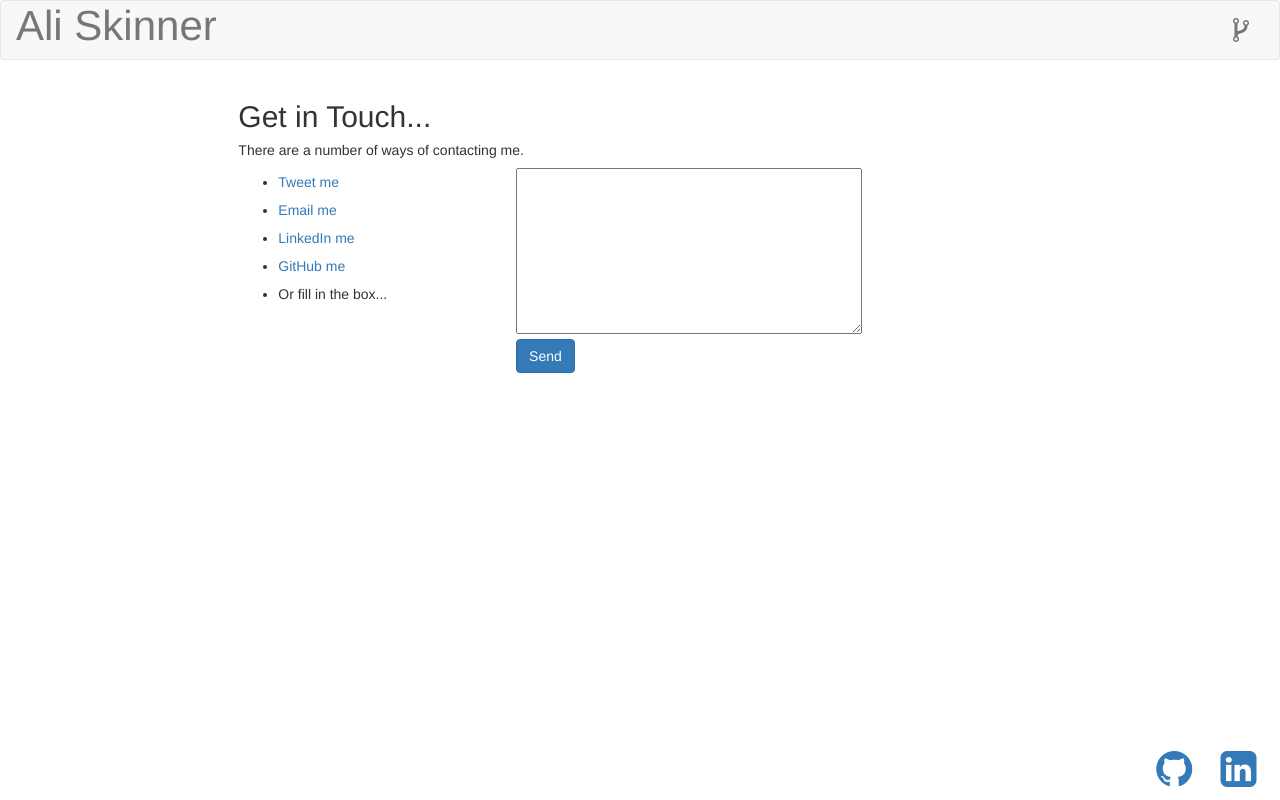
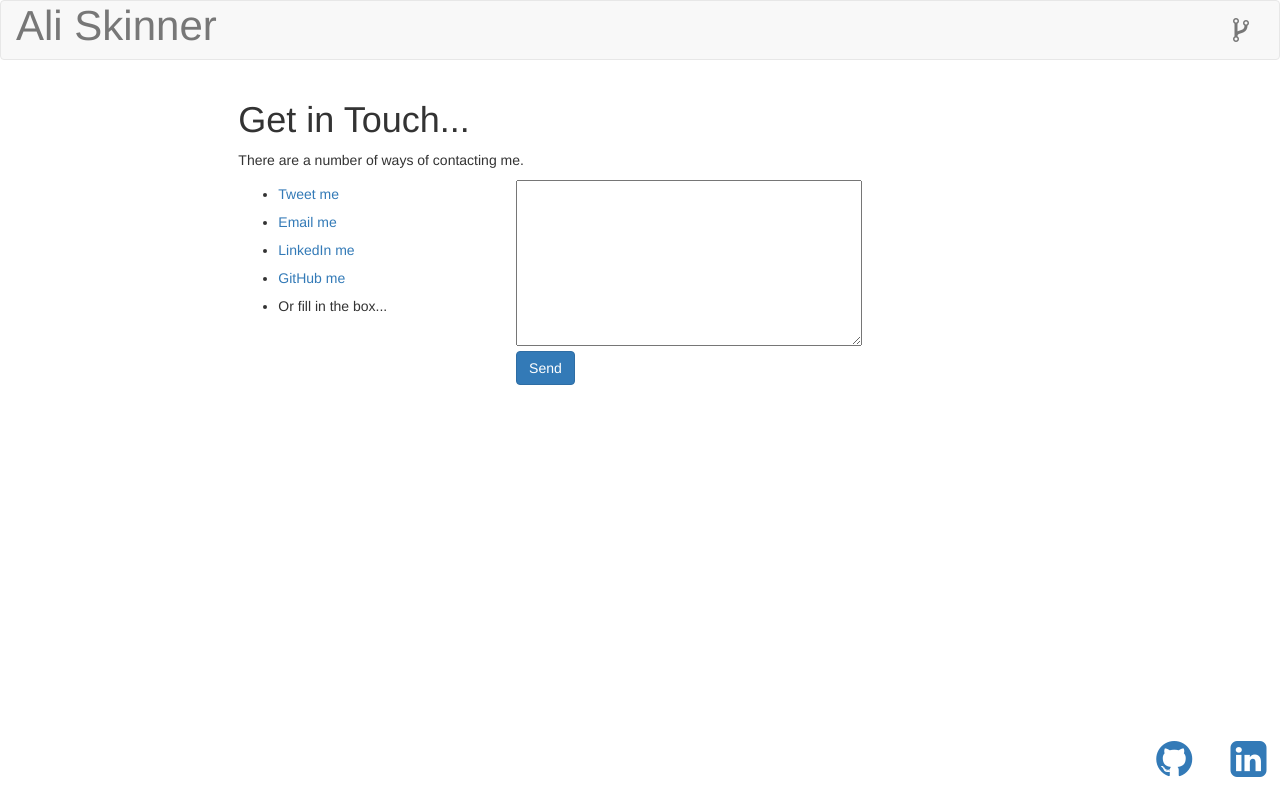
Before and after one commit to AliSkinner/personal_site, a Django app: template templates/homepage/contact.html in a window 1280 px wide. Run offline with Django 3.2, Linux system fonts and the light colour scheme; the template is opened without the code that fills it, so the values that code supplies are empty; style sheets or scripts are compiled from the project's sources; some libraries are stand-ins or nearby versions.

Commit message:
more semantic html

```diff
--- a/homepage/static/homepage/css/homepage.css
+++ b/homepage/static/homepage/css/homepage.css
@@ -1 +1 @@
-.main-upper{font-size:1.2em;padding:4em 15px}.main-upper img{border-radius:100%;width:100%}.main-upper .strap-line{text-align:center}#nav-list{font-size:1.5em;padding-top:3em}#nav-list ul{border-right:1px dashed #283018}#nav-list ul li{line-height:2;text-align:center}#nav-list ul li:hover{color:#aa863a;background-color:rgba(40,48,24,0.1)}.block-text{padding:3em 2em 5em;text-align:center}@media (min-width:992px){.strap-line{padding-top:3em}}.contact ul,.contact form{display:inline-block}.contact ul{padding-right:5em;line-height:2}.contact .message-success{display:inline-block;padding-left:2em}.project-tile img{width:100%}.modal-content{text-align:center}.modal-content .github-link,.modal-content .project-link{font-size:2em}.navbar-header .navbar-brand{font-size:3em}#fork{font-size:2em}.nav.navbar-nav a{font-size:1.2em}.main-footer{font-size:3em}.main-footer a{padding:0 .2em}#the-footer{position:fixed;bottom:0;width:100%}.full-width{width:100% !important}
+.main-upper{font-size:1.2em;padding:4em 15px}.main-upper img{border-radius:100%;width:100%}.main-upper .strap-line{text-align:center}#nav-list{font-size:1.5em;padding-top:3em}#nav-list ul{border-right:1px dashed #283018}#nav-list ul li{line-height:2;text-align:center}#nav-list ul li:hover{color:#aa863a;background-color:rgba(40,48,24,0.1)}.block-text{padding:3em 2em 5em;text-align:center}@media (min-width:992px){.strap-line{padding-top:2em}}.contact ul,.contact form{display:inline-block}.contact ul{padding-right:5em;line-height:2}.contact .message-success{display:inline-block;padding-left:2em}.project-tile{margin-bottom:15px}.project-tile img{width:100%;background-color:#000}.project-tile img:hover{opacity:.8}.modal-content{text-align:center}.modal-content .github-link,.modal-content .project-link{font-size:2em}.navbar-header .navbar-brand{font-size:3em}#fork{font-size:2em}.nav.navbar-nav a{font-size:1.2em}.main-footer{position:fixed;bottom:0;width:100%;font-size:3em}.main-footer a{padding:0 .2em}.main-footer a:hover{opacity:.8}.full-width{width:100% !important}
--- a/homepage/static/homepage/js/homepage.js
+++ b/homepage/static/homepage/js/homepage.js
@@ -1,18 +1,6 @@
 $(document).ready(function(){
 
-  // $('#email-me-form').submit(function(e){
-  //   e.preventDefault()
-  //
-  //   $.post('/email_me/', $(this).serialize(), function(response){
-  //     if (response == 'success' ){
-  //       $('[name="email-me-message"]').val('')
-  //       $('button').after('<h4 class="message-success">Message Sent. Thanks!</h4>')
-  //     } else {
-  //       console.log(response)
-  //     }
-  //   })
-  //   return false
-  // })
+  $('#fork').tooltip()
 
   $('.project-tile').on('click', function(){
     var project = $(this)
--- a/homepage/static/homepage/less/homepage.less
+++ b/homepage/static/homepage/less/homepage.less
@@ -41,7 +41,7 @@
 
 @media (min-width:@screen-md-min) {
   .strap-line {
-    padding-top :3em;
+    padding-top : 2em;
   }
 }
 
@@ -61,8 +61,13 @@
 }
 
 .project-tile {
+  margin-bottom: 15px;
   img {
     width:100%;
+    background-color: #000;
+    &:hover {
+      opacity: .8;
+    }
   }
 }
 .modal-content {
@@ -86,19 +91,18 @@
     font-size: 1.2em;
   }
 }
-.main-footer{
+
+.main-footer {
+  position: fixed;
+  bottom:0;
+  width:100%;
   font-size: 3em;
   a {
     padding:0 .2em;
     &:hover {
+      opacity: .8;
     }
   }
-}
-
-#the-footer {
-  position: fixed;
-  bottom:0;
-  width:100%;
 }
 
 .full-width {
--- a/static/js/common.js
+++ /dev/null
@@ -1,18 +0,0 @@
-$(document).ready(function(){
-  console.log('common.js')
-
-  $('#fork').tooltip()
-
-  $(window).on('resize',function(){
-     var winWidth =  $(window).width();
-     if(winWidth < 768 ){
-        console.log('Window Width: '+ winWidth + 'class used: col-xs');
-     }else if( winWidth <= 991){
-        console.log('Window Width: '+ winWidth + 'class used: col-sm');
-     }else if( winWidth <= 1199){
-        console.log('Window Width: '+ winWidth + 'class used: col-md');
-     }else{
-        console.log('Window Width: '+ winWidth + 'class used: col-lg');
-     }
-  });
-})
--- a/templates/base.html
+++ b/templates/base.html
@@ -41,25 +41,19 @@
     {% endblock content %}
   </div>
 
-<div class="container-fluid" id="the-footer">
-  <div class="row main-footer">
-    <footer class="col-xs-12 ">
-      <span class="footer-icons pull-right">
-        <a href="https://github.com/AliSkinner"><i class="fa fa-github"></i></a>
-        <a href="https://uk.linkedin.com/in/aliskinner"><i class="fa fa-linkedin-square"></i></a>
-      </span>
+  <footer class="main-footer">
+    <ul class="pull-right list-inline">
+      <li><a href="https://github.com/AliSkinner"><i class="fa fa-github"></i></a></li>
+      <li><a href="https://uk.linkedin.com/in/aliskinner"><i class="fa fa-linkedin-square"></i></a></li>
+    </ul>
   </footer>
-  </div>
-</div>
 
 
 
-</body>
-<footer>
   <script src="https://ajax.googleapis.com/ajax/libs/jquery/1.11.3/jquery.min.js"></script>
   <script type="text/javascript" src="https://maxcdn.bootstrapcdn.com/bootstrap/3.3.6/js/bootstrap.min.js"></script>
-  <script type="text/javascript" src="{% static 'js/common.js' %}"></script>
+</body>
+
 {% block footer_js %}{% endblock %}
 
-</footer>
 </html>
--- a/templates/homepage/about.html
+++ b/templates/homepage/about.html
@@ -10,7 +10,7 @@
 
 {% include "includes/_item-sidebar.html" %}
 
-  <div class="col-sm-8 col-sm-offset-1">
+  <main class="col-sm-8 col-sm-offset-1">
     <h1>About</h1>
     <ul>
       <li>Graduated in with BA in History of Modern & Contemporary Art from Manchester University.</li>
@@ -20,7 +20,7 @@
       <li>January 2015 started Web Development Immersive course at <a href="http://generalassemb.ly">General Assembly, London.</a></li>
       <li>June 2015 started first developer job, with <a href="http://justaddred.com/">JustAddRed, London.</a></li>
     </ul>
-  </div>
+  </main>
 
 
 {% endblock content %}
--- a/templates/homepage/contact.html
+++ b/templates/homepage/contact.html
@@ -10,9 +10,9 @@
 
 {% include "includes/_item-sidebar.html" %}
 
-<div class="col-sm-8 contact">
-  <h2>Get in Touch...</h2>
-  <h5>There are a number of ways of contacting me.</h5>
+<main class="col-sm-8 contact">
+  <h1>Get in Touch...</h1>
+  <p>There are a number of ways of contacting me.</p>
   <div class="row">
     <div class="col-sm-4">
       <ul>
@@ -32,6 +32,6 @@
       </form>
     </div>
   </div>
-</div>
+</main>
 
 {% endblock content %}
--- a/templates/homepage/project_list.html
+++ b/templates/homepage/project_list.html
@@ -10,7 +10,7 @@
 
 {% include "includes/_item-sidebar.html" %}
   <h1>Projects</h1>
-  <div class="col-sm-10">
+  <main class="col-sm-10">
     <ul class="list-unstyled">
       <div class="row">
         {% for project in project_list %}
@@ -20,7 +20,7 @@
         {% endfor%}
       </div>
     </ul>
-  </div>
+  </main>
 
   <div class="modal">
   <div class="modal-dialog">
--- a/templates/includes/_item-sidebar.html
+++ b/templates/includes/_item-sidebar.html
@@ -1,4 +1,5 @@
 <aside class="hidden-xs col-sm-2" id="nav-list">
+  <nav>
     <ul class="list-unstyled">
       {% for item in items %}
       <li id="li-{{item.label|lower}}" data-description="{{item.description}}">
@@ -8,4 +9,5 @@
       </li>
       {% endfor %}
     </ul>
+  </nav>
 </aside>
```
Also changed, not shown: templates/homepage/homepage.html (+7 -32 lines). Lines whose indentation alone changed are shown as unchanged.
